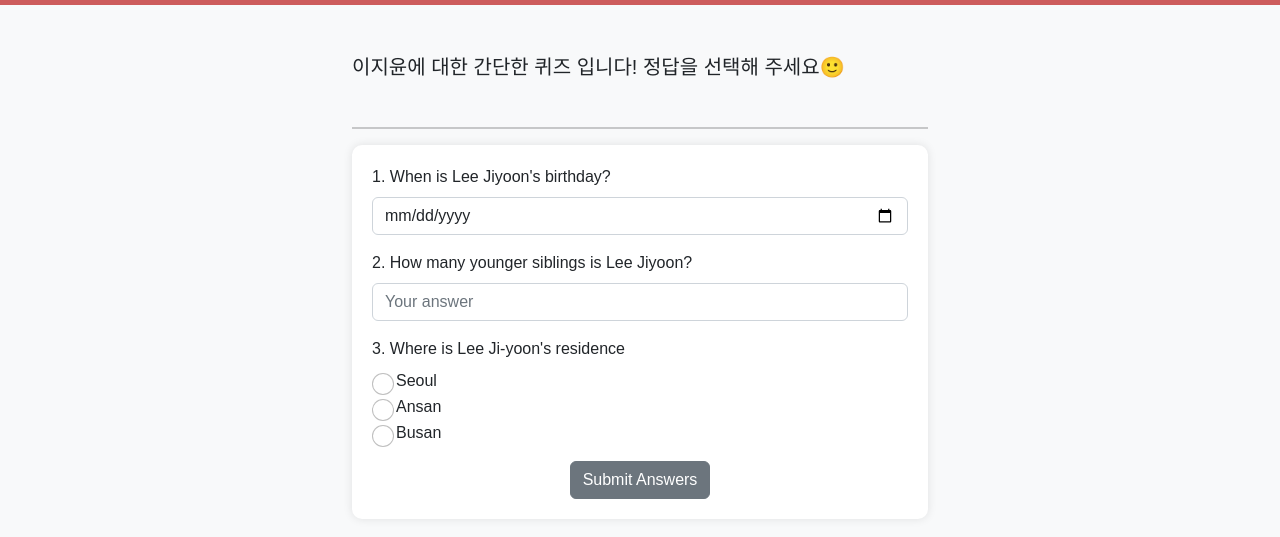
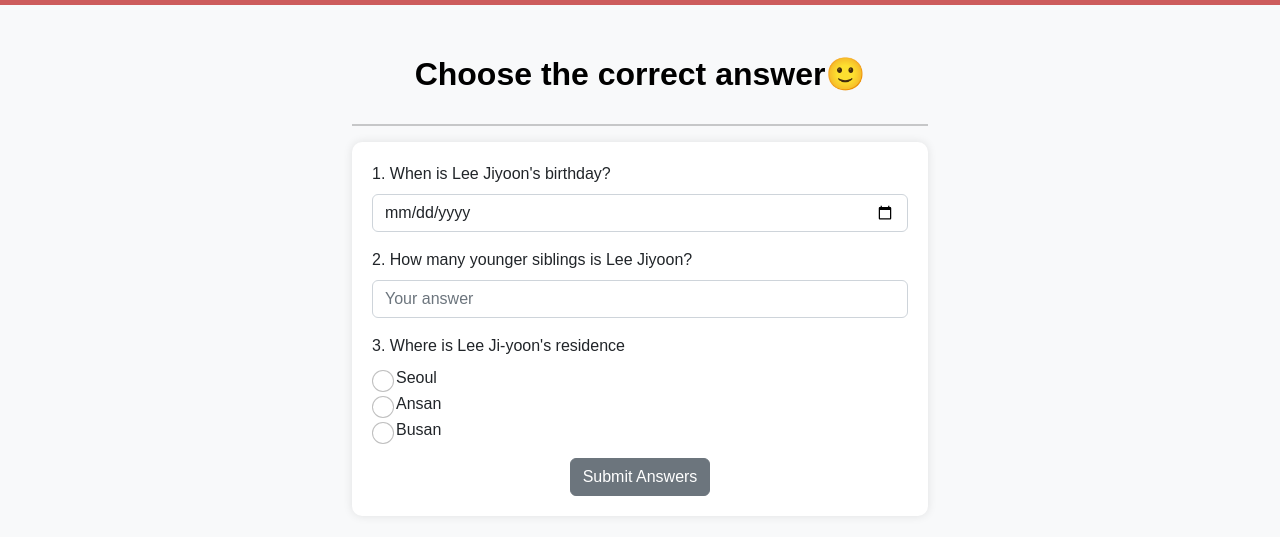
Before and after one commit to jiyunni/home, a plain HTML site: page final_report/Qize.html in a window 1280 px wide. Shown: the part 101-638 px from the top of the page. Drawn offline with nearby package versions, Linux system fonts and the light colour scheme.

Commit message:
final_report

```diff
--- a/final_report/Qize.html
+++ b/final_report/Qize.html
@@ -17,7 +17,7 @@
 </header>
 
     <section class="container">
-        <h5 class="my-5"><span class="">이지윤<span>에 대한 간단한 퀴즈 입니다! 정답을 선택해 주세요🙂</h5>
+        <h5 class="section-title">Choose the correct answer🙂</h5>
         <hr>
         <form>
             <div class="mb-3">
```
Also changed, not shown: final_report/contact me.html (+1 -1 lines).
